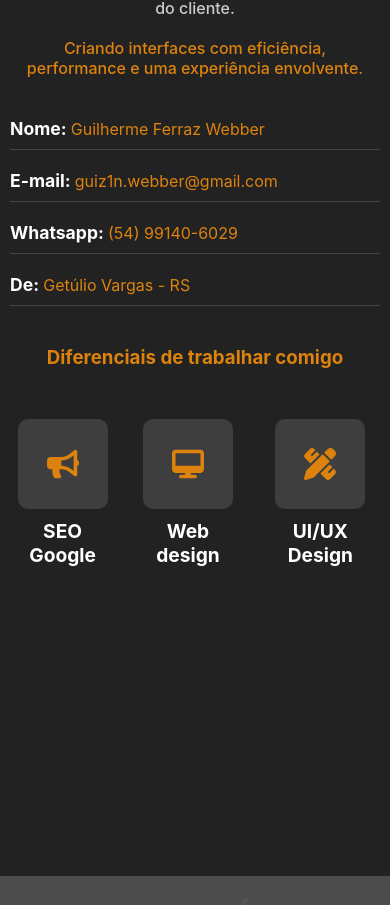
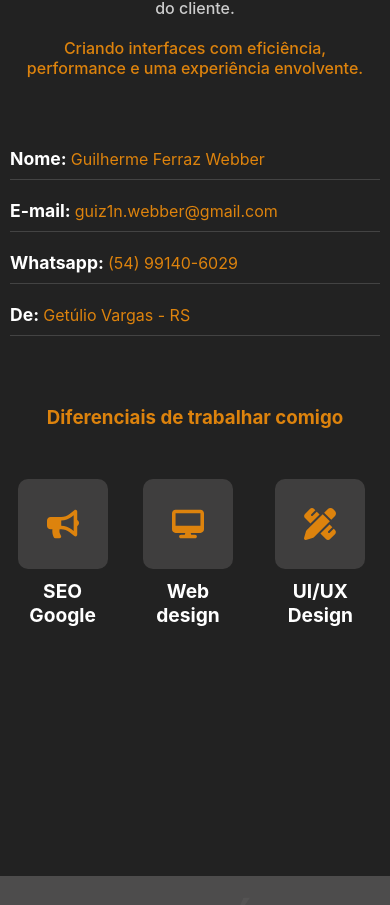
Before and after one commit to guiwebber/finalPortfolio, a React (Vite) app: page / in a window 390 px wide. Shown: the part 1234-2139 px from the top of the page. Built offline with nearby package versions, Linux system fonts and the light colour scheme.

Commit message:
ajustes no about

```diff
--- a/src/components/body/about/About.css
+++ b/src/components/body/about/About.css
@@ -141,7 +141,7 @@
     width: 100%;
     padding: 10px;
     text-align: justify;
-    margin: auto;
+    margin: 30px auto;
   }
   .texts::after {
     width: 100% !important;
```
